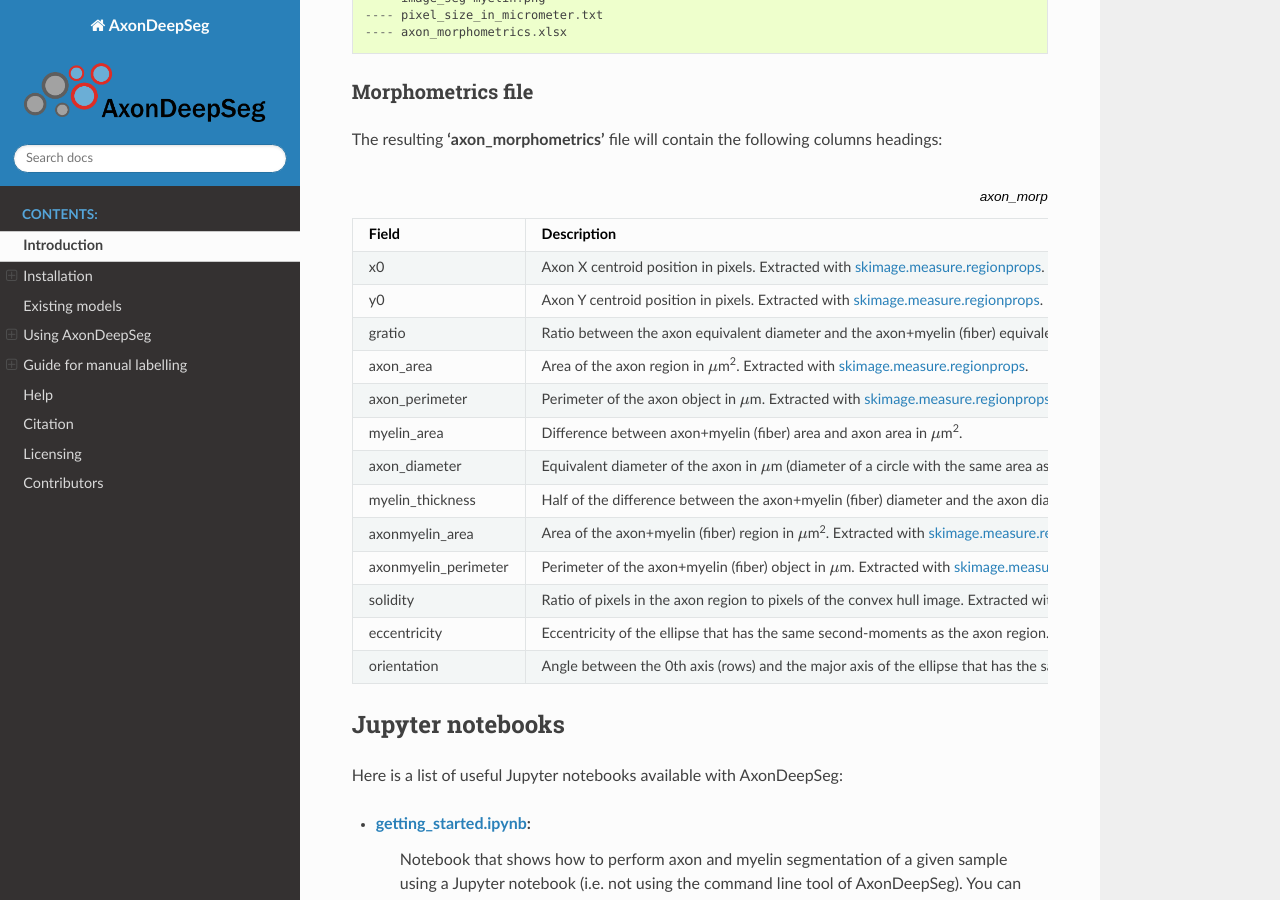
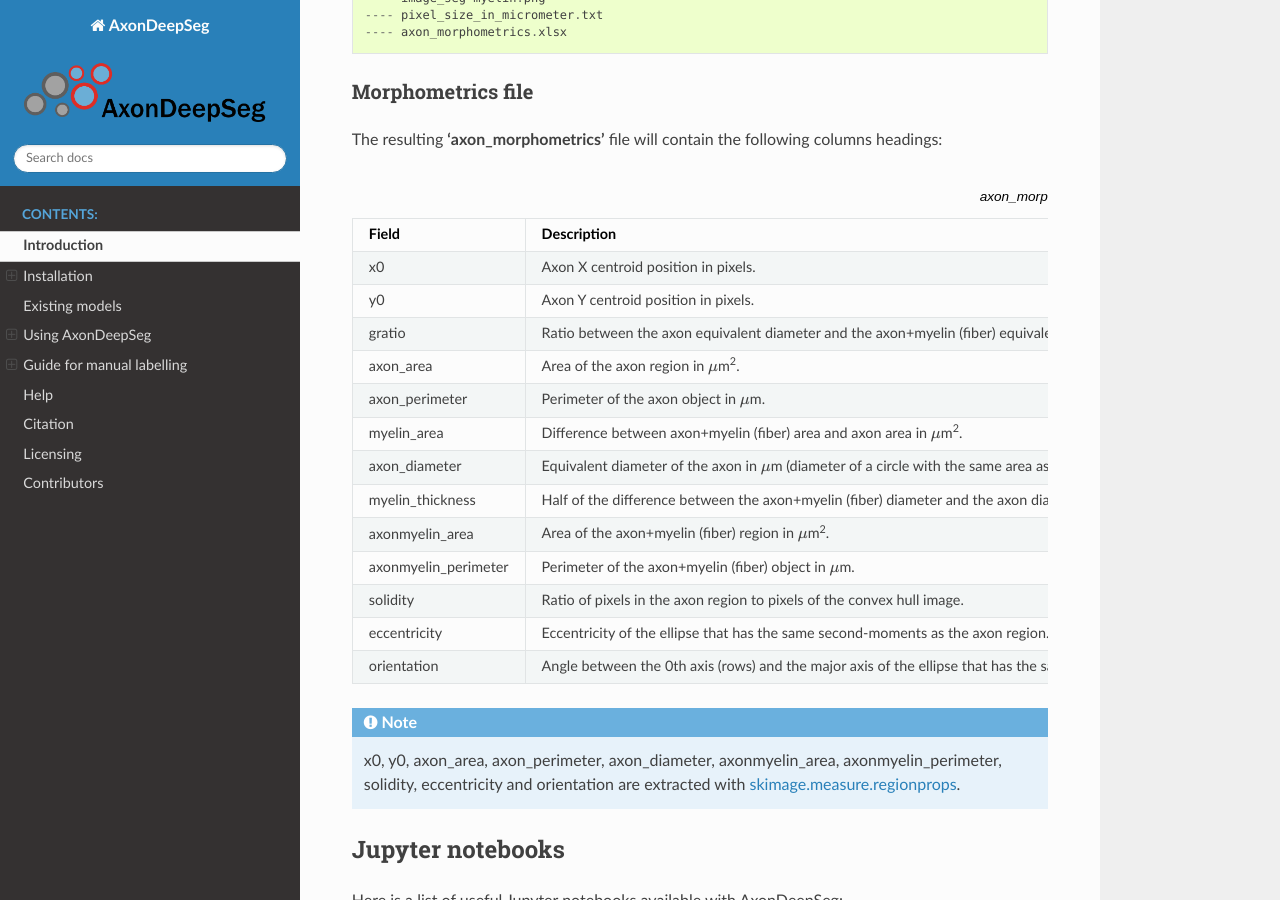
Before and after one commit to axondeepseg/axondeepseg, a Sphinx documentation site: the page built from docs/source/documentation.rst, in a window 1280 px wide and 900 px high, scrolled down 12042 px. Built offline with Sphinx 7.4.7 and the Read the Docs theme 2.0.0, drawn with Linux system fonts in a browser that asks for light colours.

Commit message:
Move scikit-image link in a note after the table

```diff
--- a/docs/source/documentation.rst
+++ b/docs/source/documentation.rst
@@ -377,31 +377,33 @@ The resulting **'axon_morphometrics'** file will contain the following columns h
    * - Field
      - Description
    * - x0
-     - Axon X centroid position in pixels. Extracted with `skimage.measure.regionprops <https://scikit-image.org/docs/stable/api/skimage.measure.html#regionprops>`_.
+     - Axon X centroid position in pixels.
    * - y0
-     - Axon Y centroid position in pixels. Extracted with `skimage.measure.regionprops <https://scikit-image.org/docs/stable/api/skimage.measure.html#regionprops>`_.
+     - Axon Y centroid position in pixels.
    * - gratio
      - Ratio between the axon equivalent diameter and the axon+myelin (fiber) equivalent diameter. Note that the equivalent diameter is defined as the diameter of a circle with the same area as the region.
    * - axon_area
-     - Area of the axon region in :math:`{\mu}`\ m\ :sup:`2`\ . Extracted with `skimage.measure.regionprops <https://scikit-image.org/docs/stable/api/skimage.measure.html#regionprops>`_.
+     - Area of the axon region in :math:`{\mu}`\ m\ :sup:`2`\ .
    * - axon_perimeter
-     - Perimeter of the axon object in :math:`{\mu}`\ m. Extracted with `skimage.measure.regionprops <https://scikit-image.org/docs/stable/api/skimage.measure.html#regionprops>`_.
+     - Perimeter of the axon object in :math:`{\mu}`\ m.
    * - myelin_area
      - Difference between axon+myelin (fiber) area and axon area in :math:`{\mu}`\ m\ :sup:`2`\ .
    * - axon_diameter
-     - Equivalent diameter of the axon in :math:`{\mu}`\ m (diameter of a circle with the same area as the region). Extracted with `skimage.measure.regionprops <https://scikit-image.org/docs/stable/api/skimage.measure.html#regionprops>`_.
+     - Equivalent diameter of the axon in :math:`{\mu}`\ m (diameter of a circle with the same area as the region).
    * - myelin_thickness
      - Half of the difference between the axon+myelin (fiber) diameter and the axon diameter in :math:`{\mu}`\ m. Note that the equivalent diameter is defined as the diameter of a circle with the same area as the region.
    * - axonmyelin_area
-     - Area of the axon+myelin (fiber) region in :math:`{\mu}`\ m\ :sup:`2`\ . Extracted with `skimage.measure.regionprops <https://scikit-image.org/docs/stable/api/skimage.measure.html#regionprops>`_.
+     - Area of the axon+myelin (fiber) region in :math:`{\mu}`\ m\ :sup:`2`\ .
    * - axonmyelin_perimeter
-     - Perimeter of the axon+myelin (fiber) object in :math:`{\mu}`\ m. Extracted with `skimage.measure.regionprops <https://scikit-image.org/docs/stable/api/skimage.measure.html#regionprops>`_.
+     - Perimeter of the axon+myelin (fiber) object in :math:`{\mu}`\ m.
    * - solidity
-     - Ratio of pixels in the axon region to pixels of the convex hull image. Extracted with `skimage.measure.regionprops <https://scikit-image.org/docs/stable/api/skimage.measure.html#regionprops>`_.
+     - Ratio of pixels in the axon region to pixels of the convex hull image.
    * - eccentricity
-     - Eccentricity of the ellipse that has the same second-moments as the axon region. Extracted with `skimage.measure.regionprops <https://scikit-image.org/docs/stable/api/skimage.measure.html#regionprops>`_.
+     - Eccentricity of the ellipse that has the same second-moments as the axon region.
    * - orientation
-     - Angle between the 0th axis (rows) and the major axis of the ellipse that has the same second moments as the axon region. Extracted with `skimage.measure.regionprops <https://scikit-image.org/docs/stable/api/skimage.measure.html#regionprops>`_.
+     - Angle between the 0th axis (rows) and the major axis of the ellipse that has the same second moments as the axon region.
+
+.. NOTE :: x0, y0, axon_area, axon_perimeter, axon_diameter, axonmyelin_area, axonmyelin_perimeter, solidity, eccentricity and orientation are extracted with `skimage.measure.regionprops <https://scikit-image.org/docs/stable/api/skimage.measure.html#regionprops>`_.
 
 Jupyter notebooks
 -----------------
```
